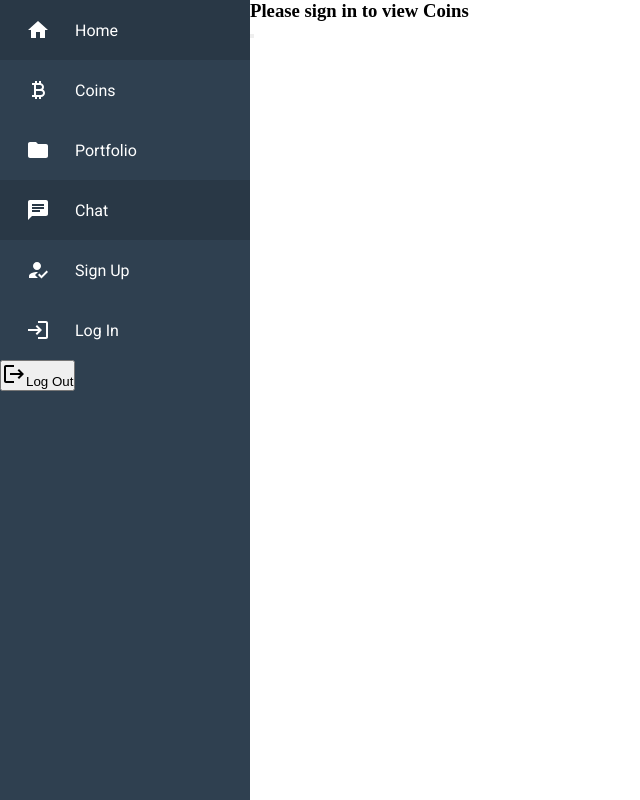
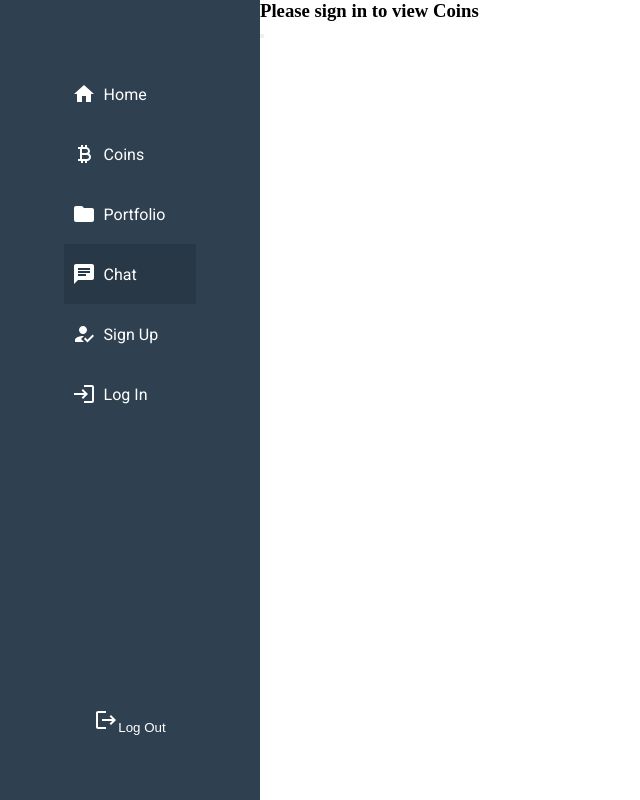
Before and after one commit to wcerteza/Coin-Dash, a React (Vite) app in the folder client/: page /chat in a window 1280 px wide. Shown: the whole page, without its empty margins (0-640 px from the left). Built offline with nearby package versions, Linux system fonts and the light colour scheme.

Commit message:
added some styling and a loading spinner

```diff
--- a/client/index.html
+++ b/client/index.html
@@ -8,6 +8,12 @@
       rel="stylesheet"
       href="https://fonts.googleapis.com/css?family=Roboto:300,400,500,700&display=swap"
     />
+    <link rel="preconnect" href="https://fonts.googleapis.com" />
+    <link rel="preconnect" href="https://fonts.gstatic.com" crossorigin />
+    <link
+      href="https://fonts.googleapis.com/css2?family=Open+Sans:wght@300;400;500;600;700;800&display=swap"
+      rel="stylesheet"
+    />
     <title>Coin Dash</title>
   </head>
   <body>
--- a/client/src/App.css
+++ b/client/src/App.css
@@ -7,12 +7,12 @@
 .App {
   width: 100vw;
   height: 100vh;
-  display: flex
+  display: flex;
 }
 
 .cardWrapper {
   display: grid;
-  grid-template-columns: repeat(4, 1fr);
+  grid-template-columns: repeat(5, 1fr);
   gap: 20px;
 }
 
@@ -74,9 +74,13 @@
 
 
 .Sidebar {
-  height: 100%;
-  width: 250px;
+  height: 100vh;
+  width: 260px;
   background-color: #2F4050;
+  padding: 5vw;
+  display: flex;
+  flex-direction: column;
+  justify-content: space-between;
 }
 
 .SidebarList {
@@ -116,12 +120,44 @@
   flex: 70%;
 }
 
+.logout {
+  background-color: #2F4050;
+  color: white;
+  border: none;
+  cursor: pointer;
+  width: 100%;
+}
+
+.logout:hover {
+  cursor: pointer;
+  background-color: #293846;
+}
+
 .main-chat {
   height: 100vh;
-  width: 100%;
+  width: 90vw;
   display: flex;
   flex-direction: column;
   justify-content: space-between;
   align-items: center;
   text-align: center;
+  font-family: 'Open Sans', sans-serif;
+  background-color: #343541;
+  color: white;
+
 }
+
+.chat-p {
+  color: rgba(255, 255, 255, 0.5);
+  font-size: 11px;
+  padding: 10px;
+}
+
+.feed {
+  max-width: 500px;
+  text-align: absolute
+}
+
+.feed li {
+  list-style-type: none;
+}
--- a/client/src/components/Sidebar.jsx
+++ b/client/src/components/Sidebar.jsx
@@ -25,8 +25,8 @@ const Sidebar = ({ handleLogOut }) => {
           )
         })}
       </ul>
-      <div className="logout" onClick={handleLogoutClick}>
-        <button>
+      <div onClick={handleLogoutClick}>
+        <button className="logout">
           <LogoutIcon />
           Log Out
         </button>
--- a/client/src/pages/Chat.jsx
+++ b/client/src/pages/Chat.jsx
@@ -2,27 +2,34 @@ import { useNavigate } from 'react-router-dom'
 import TelegramIcon from '@mui/icons-material/Telegram'
 import { useState } from 'react'
 import { createChat } from '../services/ChatServices'
+import CircularProgress from '@mui/material/CircularProgress'
 
 const Chat = ({ user }) => {
   let navigate = useNavigate()
   const [userInput, setUserInput] = useState('')
   const [response, setResponse] = useState('')
+  const [isLoading, setIsLoading] = useState(false)
 
   const handleSubmit = async (e) => {
     e.preventDefault()
 
     try {
+      setIsLoading(true)
       const responseData = await createChat(userInput)
       setResponse(responseData)
     } catch (error) {
       console.error(error)
+    } finally {
+      setIsLoading(false)
     }
   }
 
   return user ? (
     <div className="main-chat">
       <h1>CryptoGPT</h1>
-      <ul className="feed"></ul>
+      <ul className="feed">
+        <li>{isLoading ? <CircularProgress /> : response}</li>
+      </ul>
       <div className="bottom-section">
         <div className="input-container">
           <form onSubmit={handleSubmit}>
@@ -31,13 +38,16 @@ const Chat = ({ user }) => {
               value={userInput}
               onChange={(e) => setUserInput(e.target.value)}
             />
-            <button type="submit">
+            <button className="chat-submit" type="submit">
               <TelegramIcon />
             </button>
           </form>
         </div>
-        {response}
       </div>
+      <p className="chat-p">
+        Free Research Preview. ChatGPT may produce inaccurate information about
+        people, places, or facts. ChatGPT May 24 Version
+      </p>
     </div>
   ) : (
     <div>
--- a/client/src/pages/Portfolio.jsx
+++ b/client/src/pages/Portfolio.jsx
@@ -14,7 +14,7 @@ const Portfolio = ({ user, portfolio, setLookForPortfolio }) => {
   }
 
   return user && portfolio ? (
-    <div>
+    <div className="portfolio-page">
       <h1>Your Coins</h1>
       {portfolio.coins.map((coin, idx) => (
         <div key={coin._id}>
```
Also changed, not shown: 1 other file (tests, documents, lock files or other folders).
